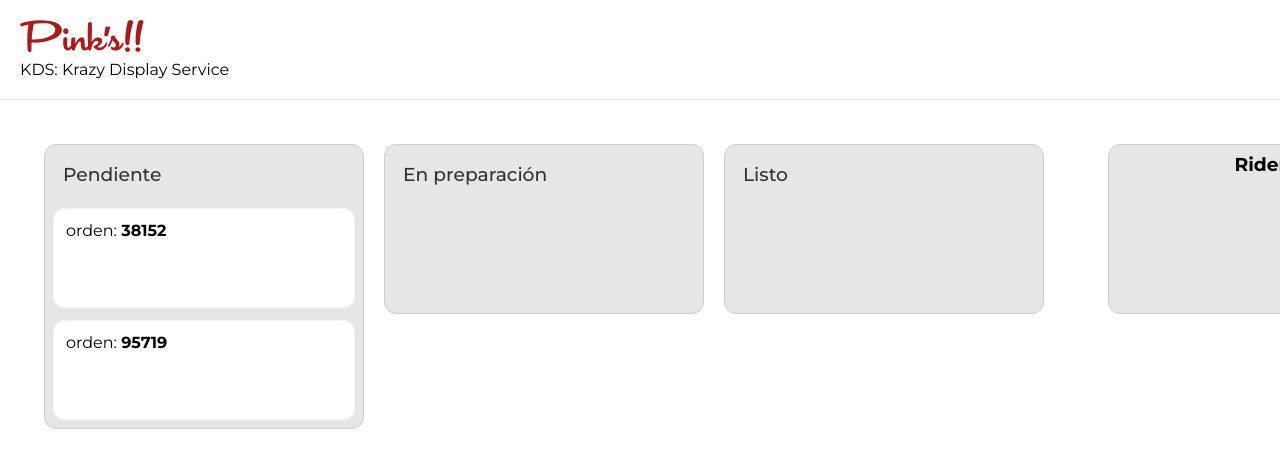
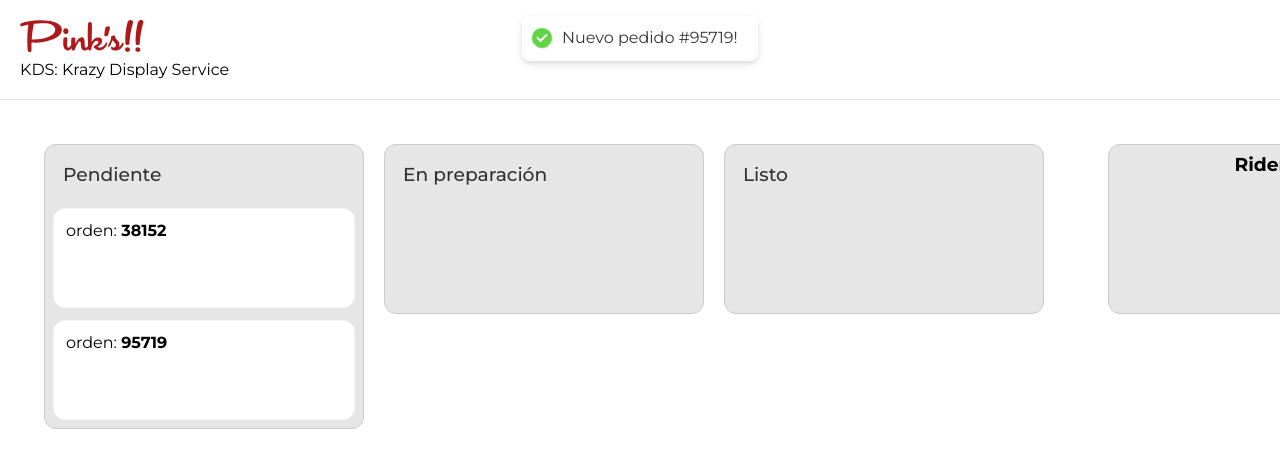
Before and after one commit to pinkshq/pinks-tech-test-kds, a Next.js app: page / in a window 1280 px wide. Shown: the top 468 px of the page. Built offline with nearby package versions, Linux system fonts and the light colour scheme.

Commit message:
feat: add global toaster for notifications

```diff
--- a/pages/_app.tsx
+++ b/pages/_app.tsx
@@ -2,11 +2,13 @@ import { OrdersProvider } from "@/contexts/Orders.context";
 import { RidersProvider } from "@/contexts/Riders.context";
 import "@/styles/globals.scss";
 import type { AppProps } from "next/app";
+import { Toaster } from "react-hot-toast";
 
 export default function App({ Component, pageProps }: AppProps) {
   return (
     <OrdersProvider>
       <RidersProvider>
+        <Toaster />
         <Component {...pageProps} />
       </RidersProvider>
     </OrdersProvider>
```
